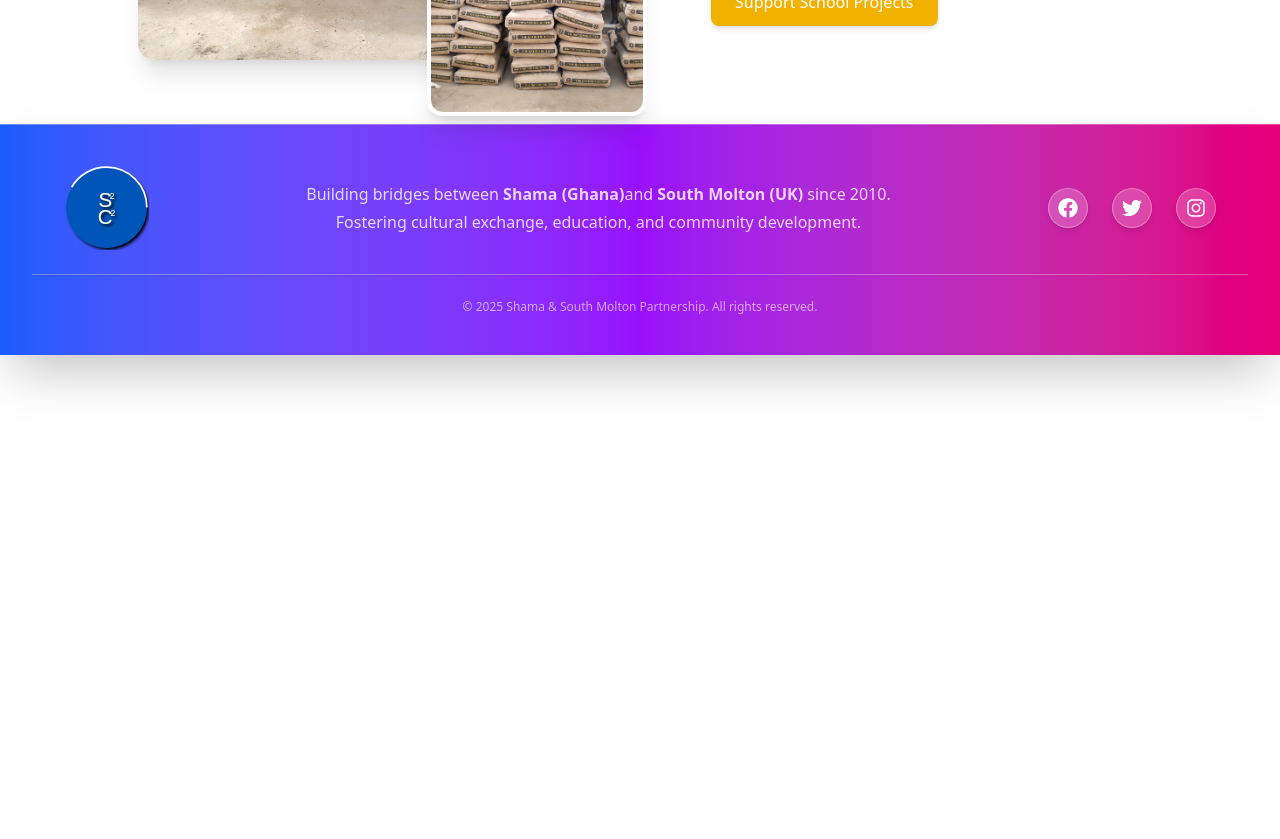
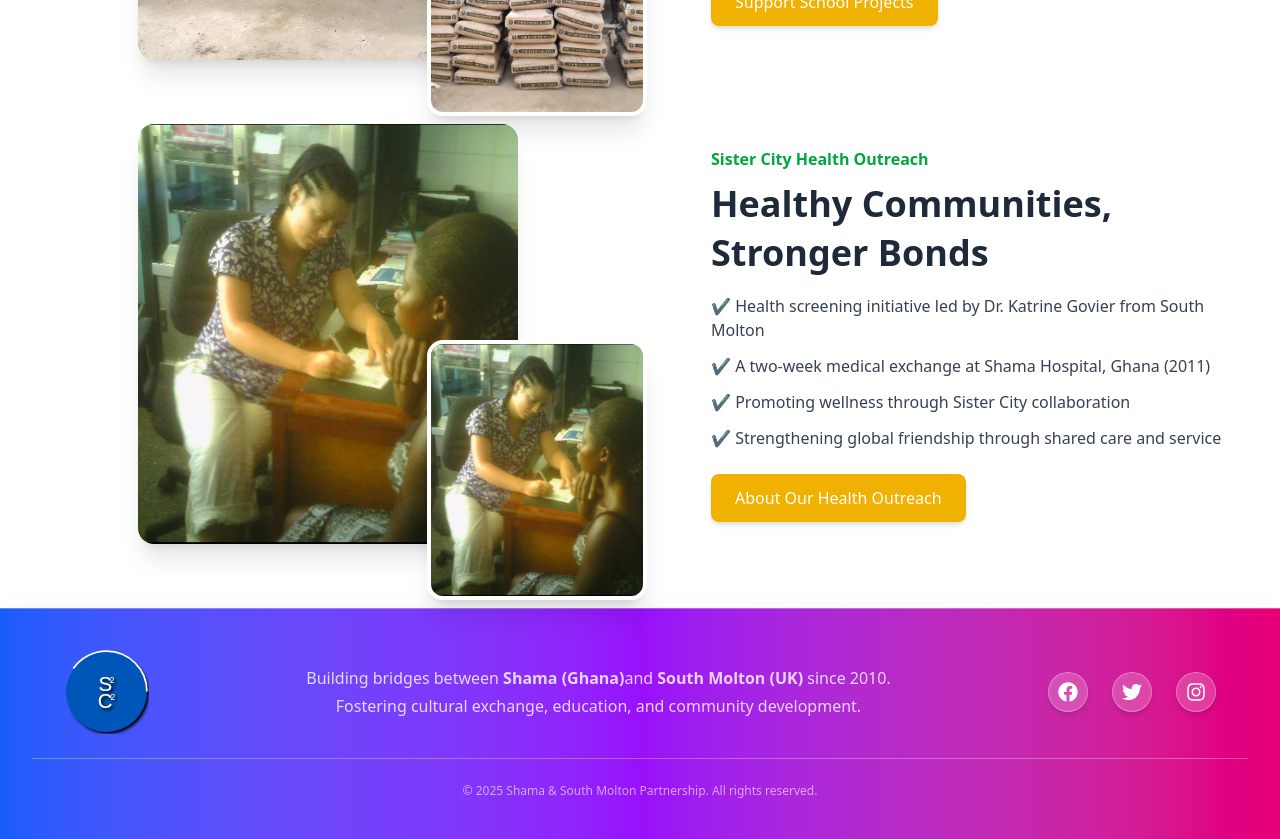
Before and after one commit to Augnorms/travel_agency_app, a Next.js app: page /donate in a window 1280 px wide. Shown: the part 1680-2519 px from the top of the page. Before the commit the page ends 2035 px from the top, so only its background shows below. Built offline with nearby package versions, Linux system fonts and the light colour scheme.

Commit message:
added health reach image

```diff
--- a/src/components/donate/donatSecBanner.tsx
+++ b/src/components/donate/donatSecBanner.tsx
@@ -59,6 +59,28 @@
       "✔ Turning every bag of cement into a symbol of hope",
     ],
     buttonText: "Support School Projects",
+  },
+    {
+    images: [
+      {
+        src: "/donations/health-screen.png",
+        size: "big",
+      },
+      {
+        src: "/donations/health-screen.png",
+        size: "small",
+        position: "absolute -right-8 -bottom-14",
+      },
+    ],
+    title: "Healthy Communities, Stronger Bonds",
+    subtitle: "Sister City Health Outreach",
+    points: [
+      "✔ Health screening initiative led by Dr. Katrine Govier from South Molton",
+      "✔ A two-week medical exchange at Shama Hospital, Ghana (2011)",
+      "✔ Promoting wellness through Sister City collaboration",
+      "✔ Strengthening global friendship through shared care and service"
+    ],
+    buttonText: "About Our Health Outreach",
   },
 ];
 
```
Also changed, not shown: public/donations/health-screen.png (added).
